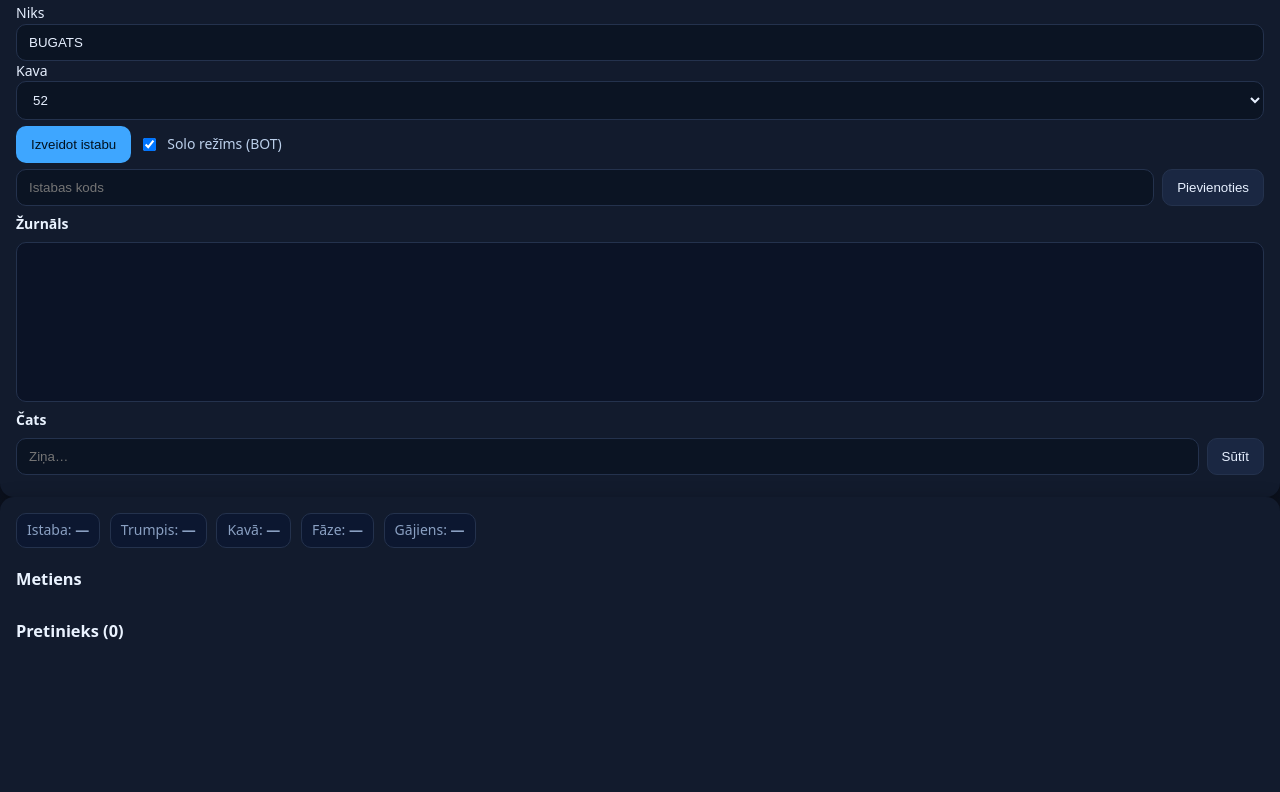
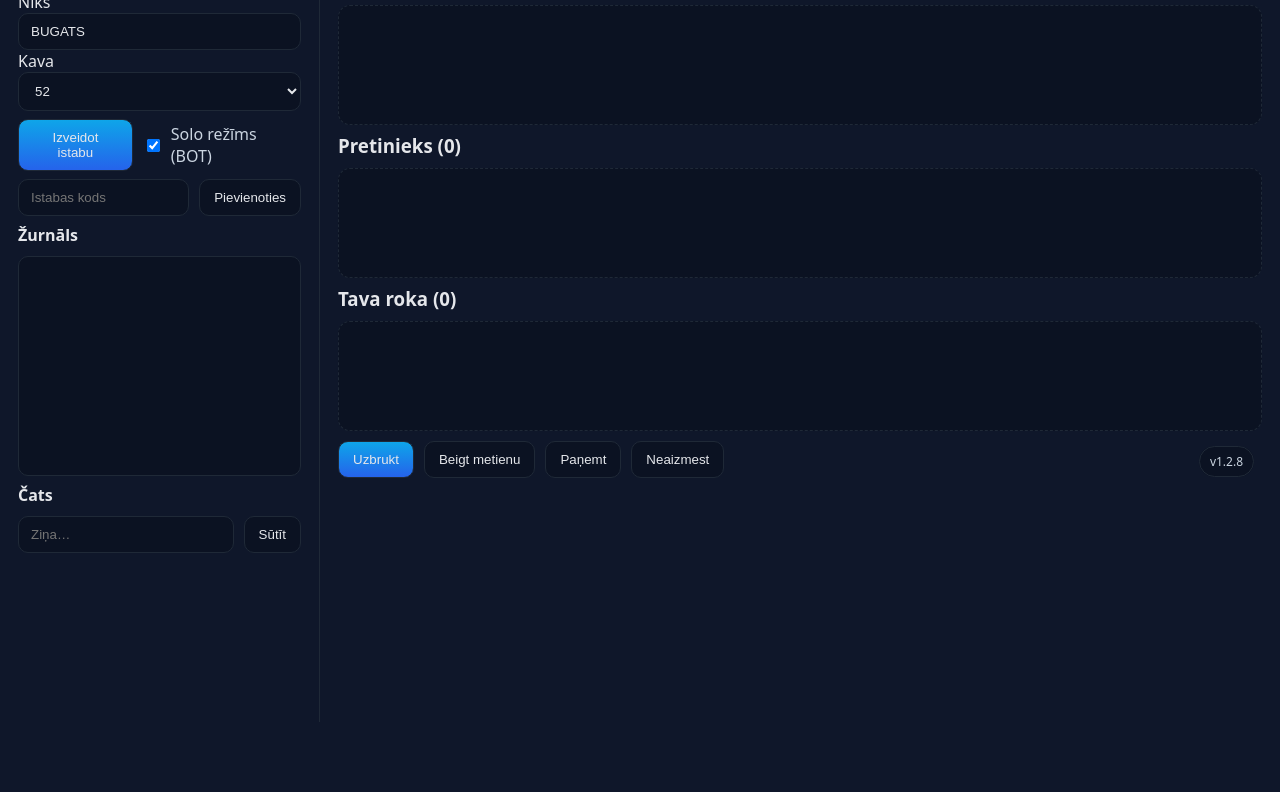
Before and after one commit to Bugats/bugats-duraks-server, a website: page index.html in a window 1280 px wide. Shown: the part 78-870 px from the top of the page. After the commit the page ends 800 px from the top, so only its background shows below. Drawn offline with nearby package versions, Linux system fonts and the light colour scheme.

Commit message:
Update style.css

```diff
--- a/style.css
+++ b/style.css
@@ -1,97 +1,43 @@
 :root{
-  --bg:#0e1522;
-  --panel:#121b2d;
-  --muted:#8aa0c2;
-  --text:#e7f0ff;
-  --accent:#3ea6ff;
-  --accent-2:#14d6b6;
-  --card:#0f1a2a;
-  --cardEdge:#1f2b41;
-  --shadow: 0 6px 20px rgba(0,0,0,.35);
+  --bg:#0f172a;
+  --card:#0b1222;
+  --card2:#111a2f;
+  --text:#e5e7eb;
+  --muted:#9ca3af;
+  --accent:#22d3ee;
+  --green:#22c55e;
+  --red:#ef4444;
 }
 *{box-sizing:border-box}
-html,body{height:100%}
-body{
-  margin:0;
-  font:14px/1.45 system-ui,-apple-system,"Segoe UI",Roboto,"Helvetica Neue",Arial;
-  color:var(--text); background:linear-gradient(180deg,#0b1120,#0e1522 40%, #0b1120);
-}
-.app{display:grid; grid-template-columns:320px 1fr; height:100vh; gap:16px; padding:16px}
-.side{
-  background:var(--panel); border-radius:14px; padding:16px; box-shadow:var(--shadow); overflow:auto;
-}
-.main{
-  background:var(--panel); border-radius:14px; padding:16px; box-shadow:var(--shadow);
-  display:flex; flex-direction:column; gap:12px; overflow:auto;
-}
-h3,h4{margin:8px 0; color:#eaf3ff}
-.row{display:flex; gap:8px; margin:6px 0}
-.input{
-  width:100%; padding:10px 12px; border-radius:10px; border:1px solid #24324d; background:#0b1423; color:var(--text);
-}
-.btn{
-  background:#1a2742; color:var(--text); border:none; padding:10px 14px; border-radius:10px; cursor:pointer; transition:.15s; border:1px solid #24324d;
-}
-.btn:hover{filter:brightness(1.07)}
-.btn:disabled{opacity:.5; cursor:not-allowed}
-.btn.primary{background:var(--accent); color:#00111f; border-color:transparent}
-.pill{padding:6px 10px; border-radius:999px; border:1px solid #24324d; background:#0c1730; color:var(--muted)}
-.pill[disabled]{opacity:.6}
-
-.badge{display:inline-block; background:#0c1730; border:1px solid #24324d; padding:6px 10px; border-radius:10px; color:var(--muted); margin-right:6px}
-.timer{display:inline-block; width:180px; height:10px; background:#0b1326; border:1px solid #25324b; border-radius:999px; margin-left:10px; vertical-align:middle}
-#timerBar{height:100%; width:0%; background:linear-gradient(90deg, var(--accent-2), var(--accent)); border-radius:999px}
-
-.log{
-  border:1px solid #24324d; background:#0b1326; padding:8px; border-radius:10px; height:160px; overflow:auto; color:#a9bedc
-}
-.chat{display:flex; gap:8px}
-
-.hud{display:flex; justify-content:space-between; align-items:center; gap:10px}
-
-.zone{
-  border:1px dashed #294064; border-radius:12px; padding:12px; margin:10px 0; background:#0c1530c0
-}
-.zone-title{font-weight:600; color:#b9c9e2; margin-bottom:6px}
-
-/* lielāks galds */
-.stack{
-  display:flex; flex-wrap:wrap; gap:16px; min-height:140px;
-}
-.pair{position:relative; width:88px; height:124px}
-
-/* rokas */
-.hand{
-  display:flex; gap:10px; flex-wrap:wrap; min-height:140px
-}
-
-/* kartes — lielākas */
-.card{
-  width:88px; height:124px; border-radius:12px; border:1px solid var(--cardEdge);
-  background:radial-gradient(140px 100px at 22% 12%, #102544, #0b1626 55%, #081223);
-  box-shadow:var(--shadow); position:relative; display:flex; align-items:center; justify-content:center;
-  cursor:pointer; user-select:none; transition:.12s transform;
-}
+body{margin:0;font-family:system-ui,Segoe UI,Roboto,Helvetica,Arial,sans-serif;background:var(--bg);color:var(--text)}
+#app{display:grid;grid-template-columns:320px 1fr;min-height:100vh}
+.side{padding:18px;border-right:1px solid #1f2937}
+.main{padding:18px}
+h2,h3,h4{margin:8px 0 10px}
+.input,select{width:100%;padding:10px 12px;border-radius:10px;border:1px solid #1f2937;background:#0b1222;color:var(--text)}
+.row{display:flex;gap:10px}
+.row.gap{align-items:center;margin:8px 0}
+.btn{padding:10px 14px;border:1px solid #1f2937;background:#0b1222;color:var(--text);border-radius:10px;cursor:pointer}
+.btn.primary{background:linear-gradient(180deg,#0ea5e9,#2563eb)}
+.btn:hover{filter:brightness(1.08)}
+.badge{background:#0b1222;border:1px solid #1f2937;border-radius:999px;padding:6px 10px;margin-right:8px;font-size:12px;color:#cbd5e1}
+.hint{color:var(--muted);margin:6px 0}
+.subhint{color:#cbd5e1;opacity:.8;margin:6px 0;font-size:13px}
+.log{height:220px;background:#0b1222;border:1px solid #1f2937;border-radius:10px;padding:10px;overflow:auto;font-size:13px}
+.footer{display:flex;gap:10px;align-items:center;margin-top:10px}
+.footer .right{margin-left:auto}
+.table{display:flex;flex-wrap:wrap;gap:14px;background:#0b1222;border:1px dashed #1f2937;border-radius:12px;padding:12px;min-height:120px}
+.pair{position:relative;width:90px;height:120px}
+.cell{position:absolute;inset:0;display:flex;align-items:center;justify-content:center;pointer-events:none}
+.hand{display:flex;flex-wrap:wrap;gap:8px;background:#0b1222;border:1px dashed #1f2937;border-radius:12px;padding:12px;min-height:110px}
+.hand.opp .card{filter:brightness(.9)}
+.card{width:78px;height:110px;border-radius:14px;border:1px solid #1f2937;background:var(--card2);display:flex;flex-direction:column;justify-content:space-between;cursor:pointer;transition:transform .08s}
 .card:hover{transform:translateY(-3px)}
-.card.back{
-  background:repeating-linear-gradient(45deg,#113055 0 6px, #0b1b31 6px 12px);
-  border-color:#1e3a5f;
-  cursor:default;
-}
-.card.selected{outline:2px solid var(--accent); box-shadow:0 0 0 3px rgba(62,166,255,.25), var(--shadow)}
-.card.defend{transform:translate(14px,-10px) rotate(-6deg)}
-
-.card .rank{position:absolute; top:7px; left:8px; font-weight:800; font-size:20px}
-.card .suit{position:absolute; bottom:7px; right:9px; font-size:22px}
-.red{color:#ff6a8f}
-
-.footer{display:flex; gap:8px; align-items:center; margin-top:8px}
-
-.hint{margin-top:6px; color:#9fb2d2; font-size:13px}
-
-.chk{display:flex; gap:8px; align-items:center; color:#bcd0eb}
-
-/* responsive */
-@media (max-width:1000px){
-  .app{grid-template-columns:1fr; height:auto; min-height:100vh}
-}
+.card .r{font-weight:700;padding:8px 10px}
+.card .s{padding:0 10px 8px}
+.card.sel{outline:2px solid var(--accent)}
+.s.red{color:#f87171}
+.s.black{color:#cbd5e1}
+.cell .card{position:absolute}
+.chk{display:flex;gap:8px;align-items:center;color:#cbd5e1}
+.disabled{opacity:.45;pointer-events:none}
```
